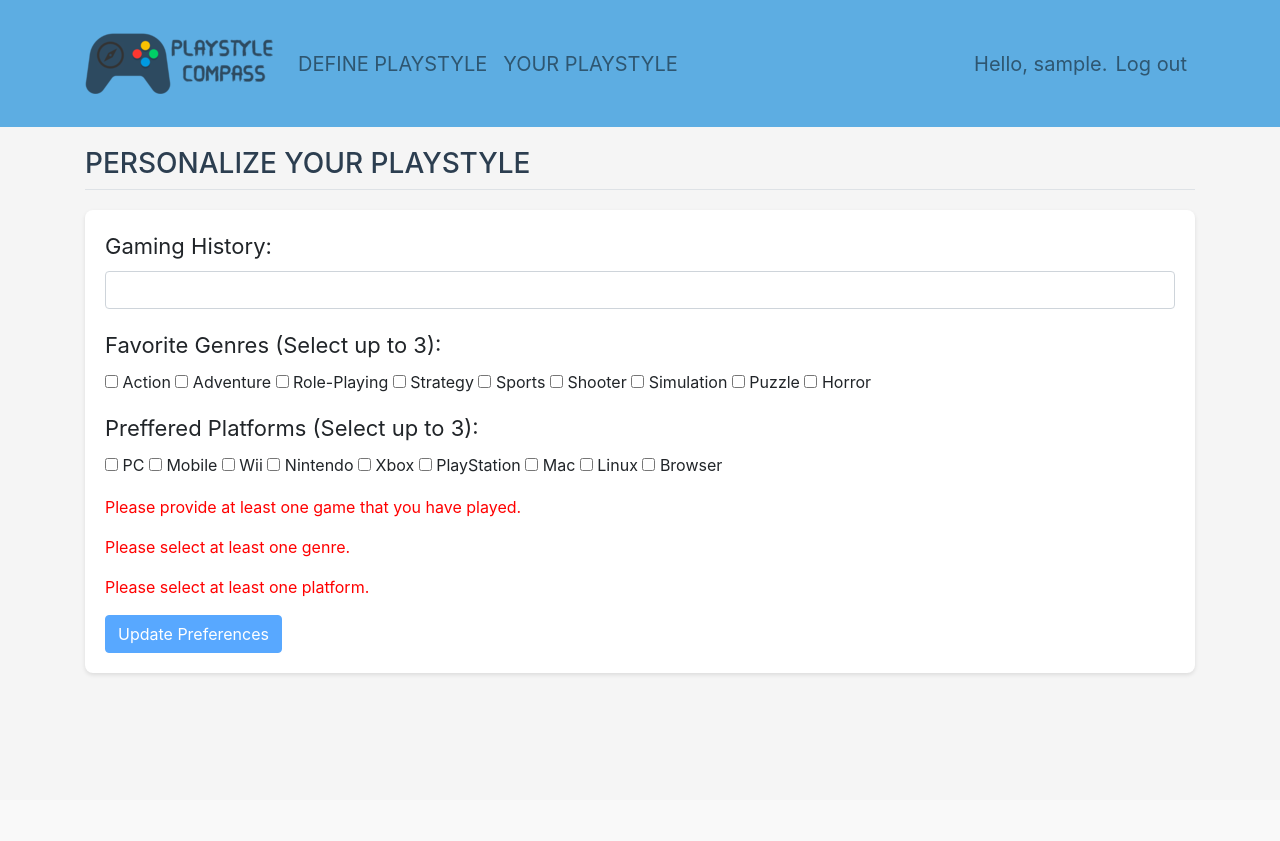
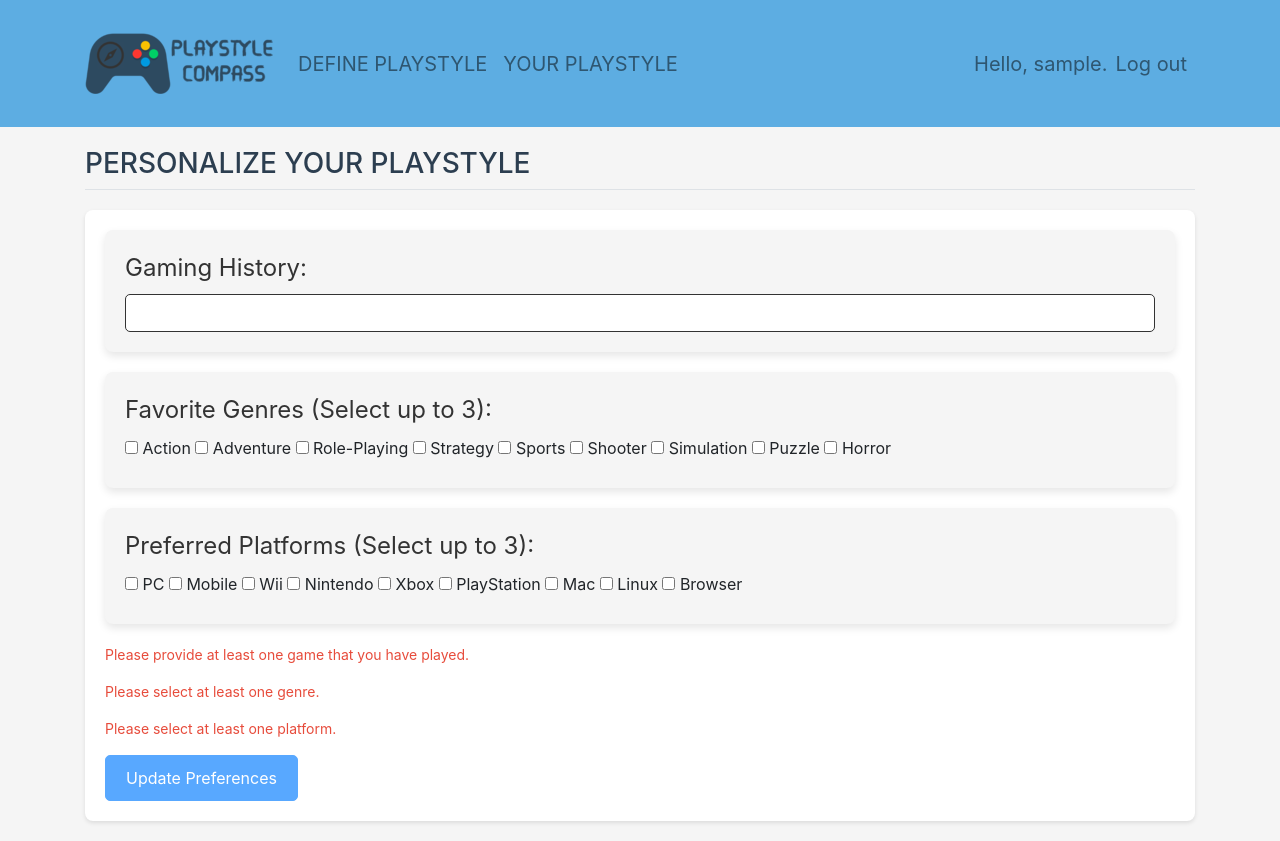
Before and after one commit to miron-alexandru/PlayStyleCompass, a Django app: page /gaming_preferences/ in a window 1280 px wide. Before the commit the page ends 676 px from the top, so only its background shows below. Run offline with Django 4.2, Linux system fonts and the light colour scheme; the visitor is signed in with stand-in values (Sample User, id 1); some libraries are stand-ins or nearby versions.

Commit message:
database filtering, improve ui, gaming history recommendations.

```diff
--- a/src/playstyle_compass/templates/playstyle_compass/gaming_preferences.html
+++ b/src/playstyle_compass/templates/playstyle_compass/gaming_preferences.html
@@ -6,19 +6,21 @@
 {% endblock page_header %}
 
 {% block content %}
-<link rel="stylesheet" type="text/css" href="{% static 'css/gaming_pref.css' %}">
+<link rel="stylesheet" type="text/css" href="{% static 'css/gaming_prefs.css' %}">
+<link rel="stylesheet" type="text/css" href="{% static 'css/common_styles.css' %}">
 
 <form method="post" action="{% url 'playstyle_compass:update_preferences' %}" id="preferences-form">
   {% csrf_token %}
   <!-- Gaming history -->
-  <div class="form-group">
+  <div class="section">
     <label for="gaming_history" class="form-label">Gaming History:</label>
     <input type="text" id="gaming_history" name="gaming_history" class="form-control" value="{{ user_preferences.gaming_history }}" pattern="[A-Za-z0-9\s]+" title="Only letters and numbers are allowed">
   </div>
 
   <!-- Favorite Genres -->
-  <fieldset style="margin-bottom: 10px;">
-    <legend style="font-size: 22px;">Favorite Genres (Select up to 3):</legend>
+  <div class="section">
+    <fieldset>
+      <legend class="form-label">Favorite Genres (Select up to 3):</legend>
       <div>
         {% for genre in genres %}
         <label>
@@ -28,10 +30,12 @@
         {% endfor %}
       </div>
     </fieldset>
+  </div>
 
   <!-- Preffered Platforms -->
-  <fieldset style="margin-bottom: 10px;">
-    <legend style="font-size: 22px;">Preffered Platforms (Select up to 3):</legend>
+  <div class="section">
+    <fieldset>
+      <legend class="form-label">Preferred Platforms (Select up to 3):</legend>
       <div>
         {% for platform in platforms %}
         <label>
@@ -41,8 +45,9 @@
         {% endfor %}
       </div>
     </fieldset>
+  </div>
 
-  <div>
+  <div class="warnings">
     <p class="warning" id="history-warning">Please provide at least one game that you have played.</p>
     <p class="warning" id="genre-warning">Please select at least one genre.</p>
     <p class="warning" id="platform-warning">Please select at least one platform.</p>
--- a/src/playstyle_compass/views.py
+++ b/src/playstyle_compass/views.py
@@ -5,6 +5,7 @@ from django.db.models import Q
 
 from .models import GamingPreferences, UserPreferences, Game
 from misc.constants import genres, platforms
+import re
 
 
 def index(request):
@@ -55,72 +56,76 @@ def update_preferences(request):
 
 @login_required
 def get_recommendations(request):
-    # Get the currently logged-in user
     user = request.user
-
-    # Fetch the user's preferences from the database
     user_preferences = UserPreferences.objects.get(user=user)
 
-    # Extract and clean up user preferences from strings
     favorite_genres = [genre.strip() for genre in user_preferences.favorite_genres.split(',')]
     preferred_platforms = [platform.strip() for platform in user_preferences.platforms.split(',')]
     gaming_history = [game.strip() for game in user_preferences.gaming_history.split(',')]
 
-    # Create filters for genres, platforms, and history
+    matching_games = {
+        'gaming_history': [],
+        'favorite_genres': [],
+        'common_genres_platforms': [],
+        'preferred_platforms': [],
+    }
+
+    unique_games = set()
+    unique_genres = set()
+
+    for history_game in gaming_history:
+        if len(history_game) > 3:
+            pattern = re.escape(history_game).replace(r'\ ', r'.*?')
+            pattern = f'.*{pattern}.*'
+            matching_title_games = Game.objects.filter(title__iregex=rf'^{pattern}')
+            print(matching_title_games)
+            for matching_game in matching_title_games:
+                if matching_game not in unique_games:
+                    unique_games.add(matching_game)
+                    matching_genre_games = Game.objects.filter(genres__icontains=matching_game.genres)
+                    for genre_game in matching_genre_games:
+                        genre = genre_game.genres
+                        if genre not in unique_genres:
+                            unique_genres.add(genre)
+                            matching_games['gaming_history'].append(genre_game)
+
     genre_filters = Q()
     platform_filters = Q()
-    history_filters = Q()
 
-    # Build filters for each favorite genre
     for genre in favorite_genres:
         genre_filters |= Q(genres__icontains=genre)
 
-    # Build filters for each preferred platform
     for platform in preferred_platforms:
         platform_filters |= Q(platforms__icontains=platform)
 
-    # Build filters for each game in gaming history
-    for history_game in gaming_history:
-        history_filters |= Q(title__icontains=history_game)
+    common_filters = genre_filters & platform_filters
+    platform_exclude_ids = Game.objects.filter(common_filters).values_list('id', flat=True).distinct()
+    platform_exclude_filters = Q(id__in=platform_exclude_ids)
+    preferred_platform_filters = platform_filters & ~platform_exclude_filters
 
-    # Get matching games based on different filters
-    matching_games = {
-        'gaming_history': Game.objects.filter(history_filters),
-        'favorite_genres': Game.objects.filter(genre_filters),
-    }
-
-    # Create filters for common genres and platforms
-    common_filters = genre_filters & platform_filters
+    matching_games['favorite_genres'] = Game.objects.filter(genre_filters)
     matching_games['common_genres_platforms'] = Game.objects.filter(common_filters)
-
-    # Identify game IDs to be excluded from preferred platforms
-    platform_exclude_ids = Game.objects.filter(common_filters).values_list('id', flat=True).distinct()
-
-    # Create filters to exclude common games from preferred platforms
-    platform_exclude_filters = Q()
-    for game_id in platform_exclude_ids:
-        platform_exclude_filters |= Q(id=game_id)
-
-    # Filter preferred platforms based on exclusion
-    preferred_platform_filters = platform_filters & ~platform_exclude_filters
     matching_games['preferred_platforms'] = Game.objects.filter(preferred_platform_filters)
 
-    # Prepare context for rendering
     context = {
         'user_preferences': user_preferences,
         'matching_games': matching_games,
     }
 
-    # Render the recommendations page with the prepared context
     return render(request, 'playstyle_compass/recommendations.html', context)
 
+
 def search_results(request):
+    """Retrieves games from the database that match a given
+    search query and renders a search results page.
+    """
     query = request.GET.get('query')
     games = Game.objects.filter(title__icontains=query)
     context = {'query': query, 'games': games}
     return render(request, 'playstyle_compass/search_results.html', context)
 
 def autocomplete_view(request):
+    """Provides autocomplete suggestions for game titles based on a user's query."""
     query = request.GET.get('query', '')
     results = []
 
--- a/static/css/base.css
+++ b/static/css/base.css
@@ -1,5 +1,3 @@
-/* base.css */
-
 body {
   background-color: #f5f5f5;
 }
--- /dev/null
+++ b/static/css/common_styles.css
@@ -0,0 +1,27 @@
+:root {
+  --primary-color: #3498db;
+  --background-color: #f5f5f5;
+}
+
+.btn-primary {
+  background-color: var(--primary-color);
+  border-color: var(--primary-color);
+  padding: 10px 20px;
+  font-size: 16px;
+  border-radius: 5px;
+  color: #fff;
+  transition: background-color 0.3s ease-in-out;
+}
+
+.section {
+  background-color: var(--background-color);
+  border-radius: 8px;
+  padding: 20px;
+  margin-bottom: 20px;
+  box-shadow: 0 4px 8px rgba(0, 0, 0, 0.1);
+  transition: box-shadow 0.3s ease-in-out;
+}
+
+.section:hover {
+  box-shadow: 0 6px 10px rgba(0, 0, 0, 0.2);
+}
--- a/static/css/gaming_pref.css
+++ /dev/null
@@ -1,18 +0,0 @@
-/*gaming_pref.css*/
-
-.form-group {
-  margin-bottom: 20px;
-}
-
-.form-label {
-  font-size: 22px;
-}
-
-.form-check-label {
-  font-size: 16px;
-}
-
-.warning {
-  color: red;
-  display: none;
-}
--- /dev/null
+++ b/static/css/gaming_prefs.css
@@ -0,0 +1,33 @@
+:root {
+  --primary-color: #3498db;
+  --secondary-color: #e74c3c;
+  --text-color: #333;
+}
+
+.form-group {
+  margin-bottom: 25px;
+}
+
+.form-label {
+  font-size: 24px;
+  color: var(--text-color);
+}
+
+.form-control {
+  border: 1px solid var(--text-color);
+  border-radius: 5px;
+  padding: 8px;
+  font-size: 16px;
+  transition: border-color 0.3s ease-in-out;
+}
+
+.form-control:focus {
+  border-color: var(--primary-color);
+  box-shadow: 0 0 0 1px rgba(52, 152, 219, 0.5);
+}
+
+.warning {
+  color: var(--secondary-color);
+  font-size: 14px;
+  margin-top: 5px;
+}
```
Also changed, not shown: src/misc/misc_functions.py (+16 -0 lines), src/playstyle_compass/templates/playstyle_compass/recommendations.html (+28 -1 lines), src/playstyle_compass/templates/playstyle_compass/update_preferences.html (+6 -6 lines), static/css/my_preferences.css (added, +31 -0 lines), static/css/preferences.css (deleted, +0 -19 lines), static/css/recommendation_section.css (+1 -14 lines), README.MD. Lines whose indentation alone changed are shown as unchanged.
